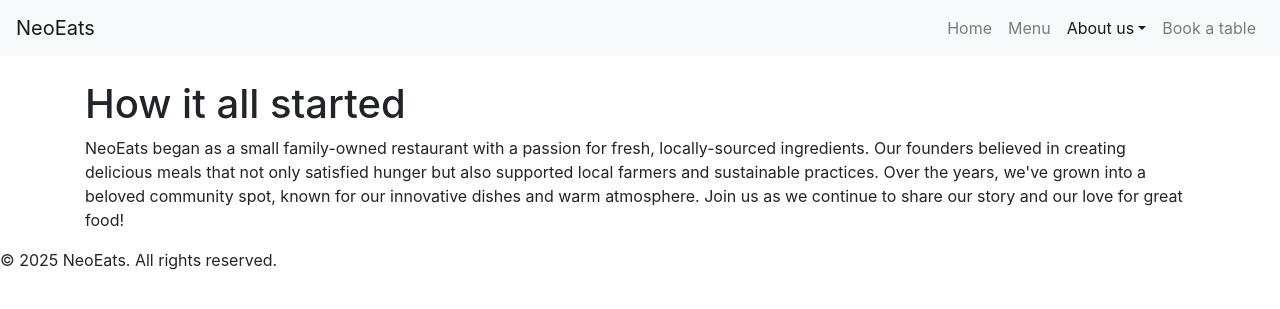
After one commit to LadyNeowen/NeoEats, a Django app: page /about/how-it-all-started/ in a window 1280 px wide. The commit adds this page. Shown: the top 309 px of the page. Run offline with Django 4.2, Linux system fonts and the light colour scheme.

Commit message:
Add gallery with images and About us dropdown pages with file structures

```diff
--- a/about/urls.py
+++ b/about/urls.py
@@ -3,4 +3,8 @@ from . import views
 
 urlpatterns = [
     path('', views.about, name='about'),
+
+    path('how-it-all-started/', views.how_it_all_started, name='about_story'),
+    path('gallery/', views.gallery, name='about_gallery'),
+    path('collaborations-with-farmers/', views.collaborations_with_farmers, name='about_collaborations'),
 ]
--- a/about/views.py
+++ b/about/views.py
@@ -2,3 +2,12 @@ from django.shortcuts import render
 
 def about(request):
     return render(request, "about/about.html")
+
+def how_it_all_started(request):
+    return render(request, "about/how_it_all_started.html")
+
+def gallery(request):
+    return render(request, "about/gallery.html")
+
+def collaborations_with_farmers(request):
+    return render(request, "about/collaborations_with_farmers.html")
--- a/neoeats_project/settings.py
+++ b/neoeats_project/settings.py
@@ -119,7 +119,11 @@ USE_TZ = True
 # Static files (CSS, JavaScript, Images)
 # https://docs.djangoproject.com/en/4.2/howto/static-files/
 
-STATIC_URL = 'static/'
+STATIC_URL = '/static/'
+
+STATICFILES_DIRS = [
+    BASE_DIR / "static",
+]
 
 # Default primary key field type
 # https://docs.djangoproject.com/en/4.2/ref/settings/#default-auto-field
--- /dev/null
+++ b/templates/about/how_it_all_started.html
@@ -0,0 +1,15 @@
+{% extends "base.html" %}
+
+{% block title %}How it all started{% endblock %}
+
+{% block content %}
+<div class="container mt-4">
+    <h1>How it all started</h1>
+    <p>
+        NeoEats began as a small family-owned restaurant with a passion for fresh, locally-sourced ingredients. Our founders
+        believed in creating delicious meals that not only satisfied hunger but also supported local farmers and
+        sustainable practices. Over the years, we've grown into a beloved community spot, known for our innovative dishes
+        and warm atmosphere. Join us as we continue to share our story and our love for great food!
+    </p>
+</div>
+{% endblock %}
--- a/templates/base.html
+++ b/templates/base.html
@@ -20,28 +20,38 @@
         </button>
 
         <div class="collapse navbar-collapse" id="navbarSupportedContent">
-            <ul class="navbar-nav mr-auto">
-                <li class="nav-item active">
-                    <a class="nav-link" href="{% url 'home' %}">Home
-                        <span class="sr-only">(current)</span></a>
+            {% with request.resolver_match.url_name as url_name %}
+            <ul class="navbar-nav ml-auto">
+
+                <li class="nav-item {% if url_name == 'home' %}active{% endif %}">
+                    <a class="nav-link" href="{% url 'home' %}">Home</a>
                 </li>
-                <li class="nav-item">
-                    <a class="nav-link" href="{% url 'menu' %}">Menu
-                    </a>
+
+                <li class="nav-item {% if url_name == 'menu' %}active{% endif %}">
+                    <a class="nav-link" href="{% url 'menu' %}">Menu</a>
                 </li>
-                <li class="nav-item dropdown">
+
+                <li
+                    class="nav-item dropdown {% if url_name == 'about' or url_name == 'about_story' or url_name == 'about_gallery' or url_name == 'about_collaborations' %}active{% endif %}">
                     <a class="nav-link dropdown-toggle" href="{% url 'about' %}" role="button" data-toggle="dropdown"
                         aria-expanded="false">About us</a>
 
                     <div class="dropdown-menu">
-                        <a class="dropdown-item" href="#">How it all started</a>
-                        <a class="dropdown-item" href="#">Gallery</a>
+                        <a class="dropdown-item" href="{% url 'about' %}">About NeoEats</a>
+                        <a class="dropdown-item" href="{% url 'about_story' %}">How it all started</a>
+                        <a class="dropdown-item" href="{% url 'about_gallery' %}">Gallery</a>
                         <div class="dropdown-divider"></div>
-                        <a class="dropdown-item" href="#">Our collaborations with farmers</a>
+                        <a class="dropdown-item" href="{% url 'about_collaborations' %}">Our collaborations with
+                            farmers</a>
                     </div>
                 </li>
-                <li class="nav-item"><a class="nav-link" href="{% url 'book_table' %}">Book a table</a></li>
+
+                <li class="nav-item {% if url_name == 'book_table' %}active{% endif %}">
+                    <a class="nav-link" href="{% url 'book_table' %}">Book a table</a>
+                </li>
+
             </ul>
+            {% endwith %}
         </div>
     </nav>
 
```
Also changed, not shown: templates/about/collaborations_with_farmers.html (added, +16 -0 lines), templates/about/gallery.html (added, +77 -0 lines), static/images/adrien-olichon-ZgREXhl8ER0-unsplash.jpg (added), static/images/davide-cantelli-jpkfc5_d-DI-unsplash.jpg (added), static/images/jed-owen-q6Y8Xr3SoQA-unsplash.jpg (added), static/images/joseph-gonzalez-zcUgjyqEwe8-unsplash.jpg (added), 5 other files.
